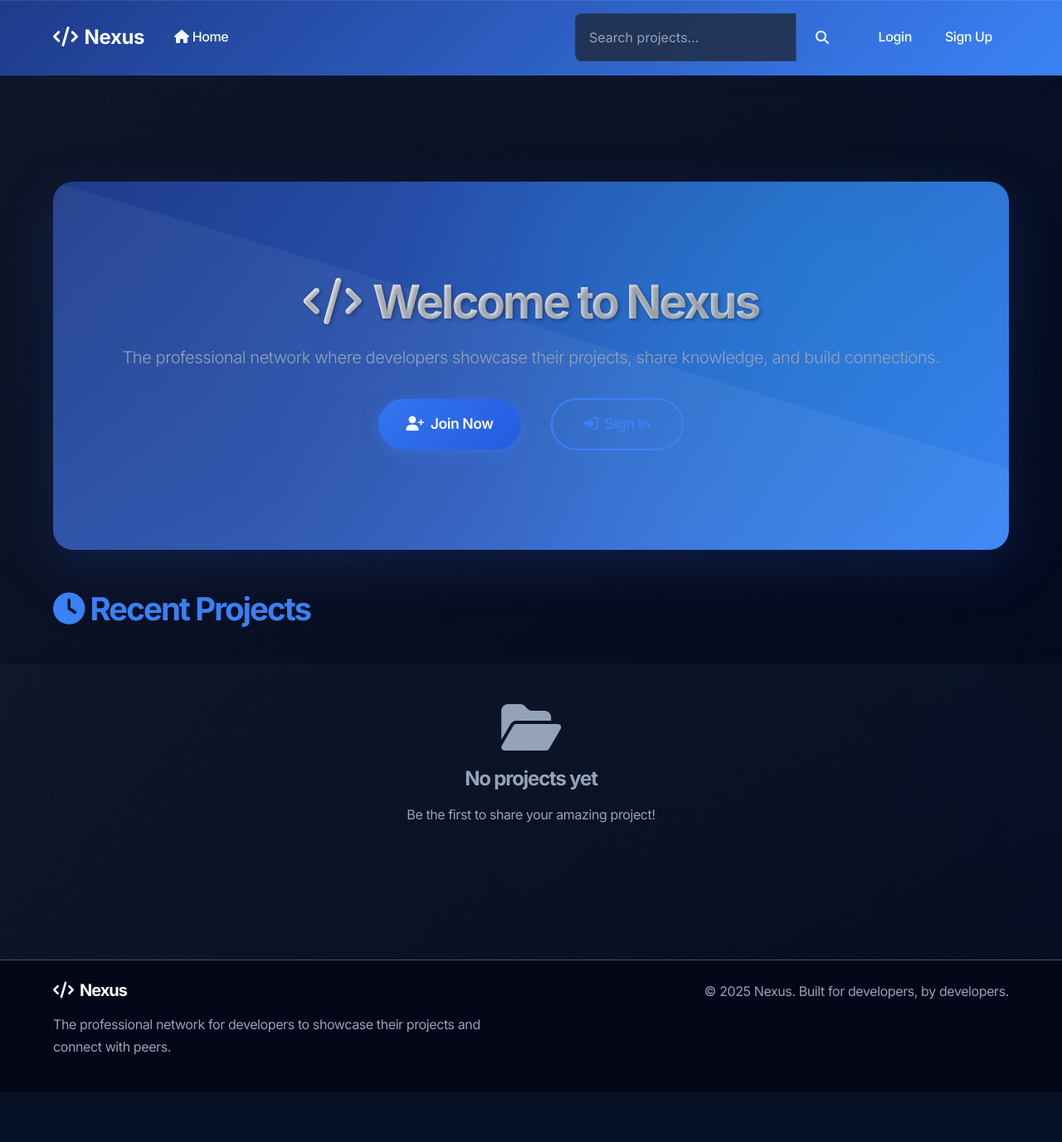
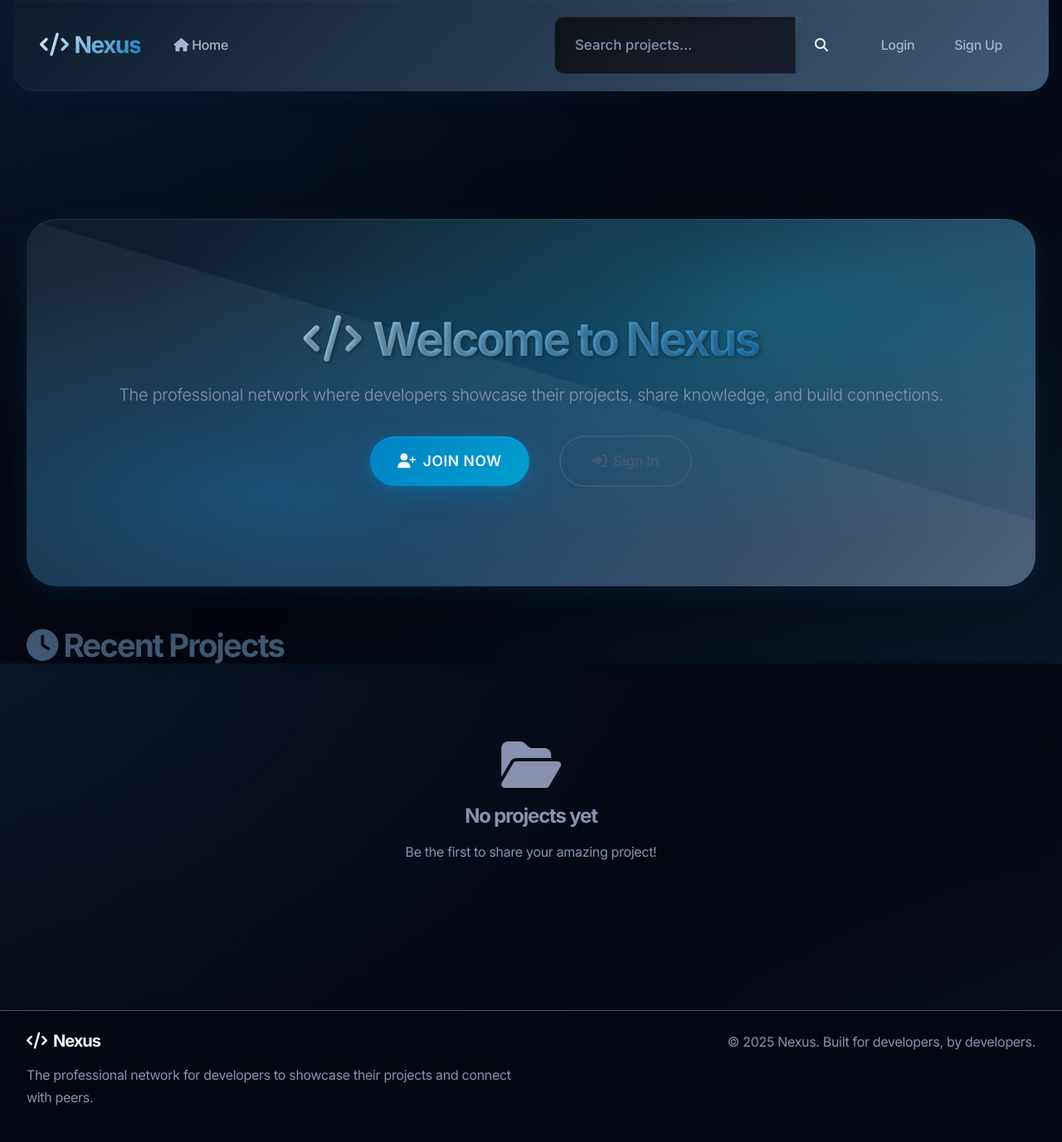
Before and after one commit to gprsilva/Nexus, a Flask app: page / in a window 1280 px wide. Shown: the whole page at 83% size. Before the commit the page ends 1316 px from the top, so only its background shows below. Run offline with Flask 3, Linux system fonts and the light colour scheme; data that the repository does not hold is empty; some libraries are stand-ins or nearby versions.

Commit message:
Enhance the platform's look with a sophisticated and modern design
Update the design system with a refined blue color palette, advanced glassmorphism effects, premium typography with animated gradients, and micro-animation system.

Replit-Commit-Author: Agent
Replit-Commit-Session-Id: c5a5dc5a-91a7-46a9-8481-8b172f6e35a9
Replit-Commit-Checkpoint-Type: full_checkpoint
Replit-Commit-Screenshot-Url: https://storage.googleapis.com/screenshot-production-us-central1/dce6f008-f675-4ef7-b979-39376717fff0/c5a5dc5a-91a7-46a9-8481-8b172f6e35a9/pErZ7NC

```diff
--- a/static/css/style.css
+++ b/static/css/style.css
@@ -2,28 +2,35 @@
 @import url('https://fonts.googleapis.com/css2?family=Inter:wght@300;400;500;600;700;800;900&display=swap');
 
 :root {
-    /* Color System - Professional Blue Palette */
-    --primary-color: #1e3a8a;
-    --primary-hover: #1d4ed8;
-    --secondary-color: #3b82f6;
-    --accent-color: #06b6d4;
+    /* Sophisticated Blue Color System */
+    --primary-color: #0d1b2a;
+    --primary-hover: #1b263b;
+    --secondary-color: #415a77;
+    --accent-color: #778da9;
+    --bright-accent: #0077be;
+    --cyan-accent: #00b4d8;
     --danger-color: #ef4444;
     --warning-color: #f59e0b;
     --info-color: #0ea5e9;
     --success-color: #10b981;
 
     /* Background System */
-    --dark-bg: #0f172a;
-    --darker-bg: #020617;
-    --card-bg: #1e293b;
-    --card-hover: #334155;
-    --glass-bg: rgba(30, 41, 59, 0.8);
-    --glass-border: rgba(148, 163, 184, 0.1);
+    --dark-bg: #0a0e1a;
+    --darker-bg: #040711;
+    --card-bg: #151b2b;
+    --card-hover: #1f2937;
+    --glass-bg: rgba(21, 27, 43, 0.85);
+    --glass-border: rgba(119, 141, 169, 0.12);
+    --surface-1: #0f1419;
+    --surface-2: #1a1f2e;
+    --surface-3: #242b3d;
 
     /* Text System */
-    --light-text: #f8fafc;
-    --muted-text: #94a3b8;
-    --text-accent: #cbd5e1;
+    --light-text: #f1f5f9;
+    --muted-text: #8892b0;
+    --text-accent: #a8b2d1;
+    --text-primary: #ccd6f6;
+    --text-secondary: #64748b;
 
     /* Border & Shadow System */
     --border-color: #475569;
@@ -50,17 +57,19 @@
 body {
     font-family: 'Inter', 'Segoe UI', system-ui, -apple-system, sans-serif;
     background:
-        linear-gradient(135deg, transparent 0%, rgba(30, 58, 138, 0.05) 100%),
-        linear-gradient(225deg, rgba(6, 182, 212, 0.02) 0%, transparent 50%),
-        linear-gradient(135deg, var(--dark-bg) 0%, var(--darker-bg) 100%);
+        radial-gradient(ellipse at top left, rgba(0, 119, 190, 0.08) 0%, transparent 50%),
+        radial-gradient(ellipse at bottom right, rgba(0, 180, 216, 0.05) 0%, transparent 50%),
+        linear-gradient(135deg, var(--dark-bg) 0%, var(--darker-bg) 50%, var(--dark-bg) 100%);
     background-attachment: fixed;
-    color: var(--light-text);
+    background-size: 100% 100%, 100% 100%, 100% 100%;
+    color: var(--text-primary);
     line-height: 1.7;
     min-height: 100vh;
-    letter-spacing: -0.025em;
+    letter-spacing: -0.02em;
     font-optical-sizing: auto;
     font-feature-settings: "cv11", "ss01";
     overflow-x: hidden;
+    font-weight: 400;
 }
 
 /* Typography System */
@@ -75,12 +84,19 @@ h1, h2, h3, h4, h5, h6 {
 
 h1 {
     font-size: clamp(2.5rem, 4vw, 4rem);
-    font-weight: 800;
-    line-height: 1.1;
-    background: linear-gradient(135deg, var(--light-text) 0%, var(--text-accent) 100%);
+    font-weight: 900;
+    line-height: 1.05;
+    background: linear-gradient(135deg, var(--light-text) 0%, var(--bright-accent) 50%, var(--cyan-accent) 100%);
     -webkit-background-clip: text;
     -webkit-text-fill-color: transparent;
     background-clip: text;
+    background-size: 200% 200%;
+    animation: gradientText 8s ease infinite;
+}
+
+@keyframes gradientText {
+    0%, 100% { background-position: 0% 50%; }
+    50% { background-position: 100% 50%; }
 }
 
 h2 {
@@ -107,45 +123,69 @@ p {
     color: var(--muted-text) !important;
 }
 
-/* Navigation - Glassmorphism Effect */
+/* Ultra-Modern Navigation */
 .navbar {
-    background: var(--glass-bg) !important;
-    backdrop-filter: blur(20px) saturate(180%);
-    border-bottom: 1px solid var(--glass-border);
+    background: rgba(10, 14, 26, 0.95) !important;
+    backdrop-filter: blur(24px) saturate(200%);
+    border-bottom: 1px solid rgba(119, 141, 169, 0.08);
     box-shadow:
-        0 1px 20px rgba(30, 58, 138, 0.1),
-        inset 0 1px 0 rgba(255, 255, 255, 0.1);
-    padding: calc(var(--spacing-unit) * 2) 0;
+        0 1px 30px rgba(0, 119, 190, 0.1),
+        inset 0 1px 0 rgba(255, 255, 255, 0.03);
+    padding: calc(var(--spacing-unit) * 2.5) 0;
     position: sticky;
     top: 0;
     z-index: 1000;
+    border-radius: 0 0 24px 24px;
+    margin: 0 calc(var(--spacing-unit) * 2);
 }
 
 .navbar-brand {
-    font-size: 1.5rem;
-    font-weight: 700;
-    color: var(--light-text) !important;
+    font-size: 1.75rem;
+    font-weight: 800;
+    background: linear-gradient(135deg, var(--light-text) 0%, var(--bright-accent) 100%);
+    -webkit-background-clip: text;
+    -webkit-text-fill-color: transparent;
+    background-clip: text;
     transition: var(--transition);
+    letter-spacing: -0.05em;
 }
 
 .navbar-brand:hover {
-    color: var(--secondary-color) !important;
-    transform: translateY(-1px);
+    transform: translateY(-2px) scale(1.05);
+    filter: brightness(1.2);
 }
 
 .navbar-nav .nav-link {
-    color: var(--light-text) !important;
+    color: var(--text-accent) !important;
     font-weight: 500;
-    padding: 0.5rem 1rem !important;
-    border-radius: 8px;
+    padding: calc(var(--spacing-unit) * 1.5) calc(var(--spacing-unit) * 2.5) !important;
+    border-radius: calc(var(--border-radius-sm) * 1.5);
     transition: var(--transition);
-    margin: 0 0.25rem;
+    margin: 0 calc(var(--spacing-unit) * 0.5);
+    position: relative;
+    overflow: hidden;
+}
+
+.navbar-nav .nav-link::before {
+    content: '';
+    position: absolute;
+    top: 0;
+    left: -100%;
+    width: 100%;
+    height: 100%;
+    background: linear-gradient(90deg, transparent, rgba(0, 119, 190, 0.1), transparent);
+    transition: left 0.5s;
 }
 
 .navbar-nav .nav-link:hover {
-    color: var(--accent-color) !important;
-    background-color: rgba(255, 255, 255, 0.1);
-    transform: translateY(-1px);
+    color: var(--light-text) !important;
+    background: linear-gradient(135deg, rgba(0, 119, 190, 0.15), rgba(0, 180, 216, 0.1));
+    transform: translateY(-2px);
+    box-shadow: 0 4px 20px rgba(0, 119, 190, 0.2);
+}
+
+.navbar-nav .nav-link:hover::before {
+    left: 100%;
 }
 
 .navbar-toggler {
@@ -157,17 +197,32 @@ p {
     box-shadow: none;
 }
 
-/* Main Content with Modern Spacing */
+/* Ultra-Modern Main Content */
 .main-content {
-    margin-top: 80px;
-    padding: calc(var(--spacing-unit) * 6) 0;
-    min-height: calc(100vh - 160px);
+    margin-top: 90px;
+    padding: calc(var(--spacing-unit) * 8) 0;
+    min-height: calc(100vh - 180px);
+    position: relative;
+}
+
+.main-content::before {
+    content: '';
+    position: fixed;
+    top: 0;
+    left: 0;
+    width: 100%;
+    height: 100%;
+    background:
+        radial-gradient(600px circle at 20% 30%, rgba(0, 119, 190, 0.02), transparent),
+        radial-gradient(800px circle at 80% 70%, rgba(0, 180, 216, 0.015), transparent);
+    pointer-events: none;
+    z-index: -1;
 }
 
 .container {
-    max-width: 1200px;
-    padding-left: calc(var(--spacing-unit) * 3);
-    padding-right: calc(var(--spacing-unit) * 3);
+    max-width: 1400px;
+    padding-left: calc(var(--spacing-unit) * 4);
+    padding-right: calc(var(--spacing-unit) * 4);
 }
 
 /* Scroll Animations */
@@ -216,29 +277,34 @@ p {
     top: 0;
     left: 0;
     right: 0;
-    height: 2px;
-    background: linear-gradient(90deg, var(--secondary-color), var(--accent-color), var(--secondary-color));
-    background-size: 200% 100%;
-    animation: gradientFlow 3s ease infinite;
+    height: 3px;
+    background: linear-gradient(90deg, var(--bright-accent), var(--cyan-accent), var(--bright-accent));
+    background-size: 300% 100%;
+    animation: gradientFlow 5s ease infinite;
+    border-radius: inherit;
 }
 
 @keyframes gradientFlow {
     0%, 100% { background-position: 0% 0%; }
-    50% { background-position: 100% 0%; }
+    33% { background-position: 100% 0%; }
+    66% { background-position: 200% 0%; }
 }
 
-/* Enhanced Hero Section */
+/* Ultra-Sophisticated Hero Section */
 .hero-section {
     background:
-        radial-gradient(circle at 20% 80%, rgba(30, 58, 138, 0.3) 0%, transparent 50%),
-        radial-gradient(circle at 80% 20%, rgba(6, 182, 212, 0.2) 0%, transparent 50%),
-        linear-gradient(135deg, var(--primary-color) 0%, var(--secondary-color) 100%);
-    border-radius: var(--border-radius-lg);
-    margin-bottom: calc(var(--spacing-unit) * 8);
+        radial-gradient(ellipse at 25% 75%, rgba(0, 119, 190, 0.4) 0%, transparent 60%),
+        radial-gradient(ellipse at 75% 25%, rgba(0, 180, 216, 0.3) 0%, transparent 60%),
+        linear-gradient(135deg, var(--primary-color) 0%, var(--primary-hover) 50%, var(--secondary-color) 100%);
+    border-radius: calc(var(--border-radius-lg) * 1.5);
+    margin-bottom: calc(var(--spacing-unit) * 10);
     position: relative;
     overflow: hidden;
-    box-shadow: var(--shadow-xl);
-    backdrop-filter: blur(10px);
+    box-shadow:
+        0 20px 80px rgba(0, 0, 0, 0.4),
+        0 8px 30px rgba(0, 119, 190, 0.2),
+        inset 0 1px 0 rgba(255, 255, 255, 0.1);
+    backdrop-filter: blur(15px);
 }
 
 .hero-section::before {
@@ -556,12 +637,19 @@ p {
 }
 
 .btn-primary {
-    background: linear-gradient(135deg, var(--secondary-color) 0%, var(--primary-hover) 100%);
+    background: linear-gradient(135deg, var(--bright-accent) 0%, var(--cyan-accent) 100%);
     color: var(--light-text);
     border: 1px solid transparent;
-    box-shadow: 0 4px 20px rgba(59, 130, 246, 0.4);
+    box-shadow:
+        0 8px 30px rgba(0, 119, 190, 0.4),
+        0 2px 10px rgba(0, 180, 216, 0.2),
+        inset 0 1px 0 rgba(255, 255, 255, 0.1);
     background-size: 200% 200%;
-    animation: gradientShift 4s ease infinite;
+    animation: gradientShift 6s ease infinite;
+    font-weight: 700;
+    text-transform: uppercase;
+    letter-spacing: 0.5px;
+    font-size: 0.9rem;
 }
 
 @keyframes gradientShift {
@@ -570,10 +658,14 @@ p {
 }
 
 .btn-primary:hover {
-    background: linear-gradient(135deg, var(--primary-hover) 0%, var(--accent-color) 100%);
-    transform: translateY(-3px) scale(1.05);
-    box-shadow: 0 8px 30px rgba(59, 130, 246, 0.6);
+    background: linear-gradient(135deg, var(--cyan-accent) 0%, var(--bright-accent) 100%);
+    transform: translateY(-4px) scale(1.08);
+    box-shadow:
+        0 12px 40px rgba(0, 119, 190, 0.6),
+        0 4px 15px rgba(0, 180, 216, 0.3),
+        inset 0 1px 0 rgba(255, 255, 255, 0.2);
     animation: none;
+    filter: brightness(1.1);
 }
 
 .btn-outline-primary {
@@ -610,29 +702,34 @@ p {
     transform: scale(1.05);
 }
 
-/* Modern Form System */
+/* Ultra-Modern Form System */
 .form-control {
-    background: var(--glass-bg);
-    backdrop-filter: blur(10px);
-    border: 1px solid var(--glass-border);
-    color: var(--light-text);
-    border-radius: var(--border-radius-sm);
-    padding: calc(var(--spacing-unit) * 2) calc(var(--spacing-unit) * 2);
-    transition: var(--transition);
-    font-weight: 400;
-    line-height: 1.5;
+    background: linear-gradient(145deg, var(--surface-1) 0%, var(--surface-2) 100%);
+    backdrop-filter: blur(15px);
+    border: 1px solid rgba(119, 141, 169, 0.15);
+    color: var(--text-primary);
+    border-radius: calc(var(--border-radius-sm) * 1.5);
+    padding: calc(var(--spacing-unit) * 2.5) calc(var(--spacing-unit) * 3);
+    transition: var(--transition-slow);
+    font-weight: 450;
+    line-height: 1.6;
     position: relative;
+    font-size: 1.05rem;
+    box-shadow:
+        inset 0 2px 8px rgba(0, 0, 0, 0.1),
+        0 1px 3px rgba(0, 119, 190, 0.05);
 }
 
 .form-control:focus {
-    background: rgba(30, 41, 59, 0.9);
-    border-color: var(--secondary-color);
+    background: linear-gradient(145deg, var(--surface-2) 0%, var(--surface-3) 100%);
+    border-color: var(--bright-accent);
     color: var(--light-text);
     box-shadow:
-        0 0 0 3px rgba(59, 130, 246, 0.1),
-        0 4px 20px rgba(59, 130, 246, 0.2),
-        inset 0 1px 0 rgba(255, 255, 255, 0.1);
-    transform: translateY(-1px);
+        0 0 0 3px rgba(0, 119, 190, 0.15),
+        0 8px 30px rgba(0, 119, 190, 0.25),
+        inset 0 1px 0 rgba(255, 255, 255, 0.1),
+        inset 0 -1px 0 rgba(0, 119, 190, 0.1);
+    transform: translateY(-2px) scale(1.02);
 }
 
 .form-control::placeholder {
```
Also changed, not shown: other parts of static/css/style.css (+68 -38 lines), replit.md (+8 -7 lines).
